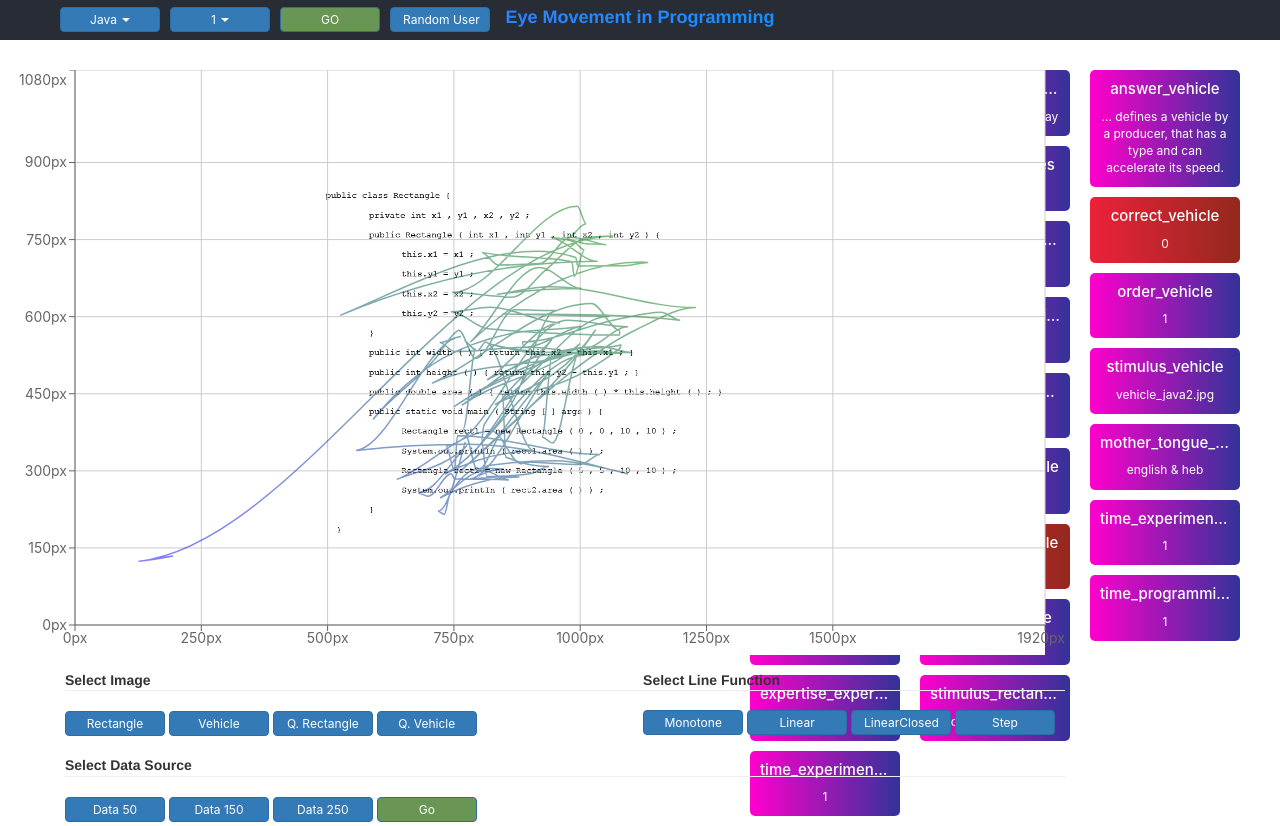
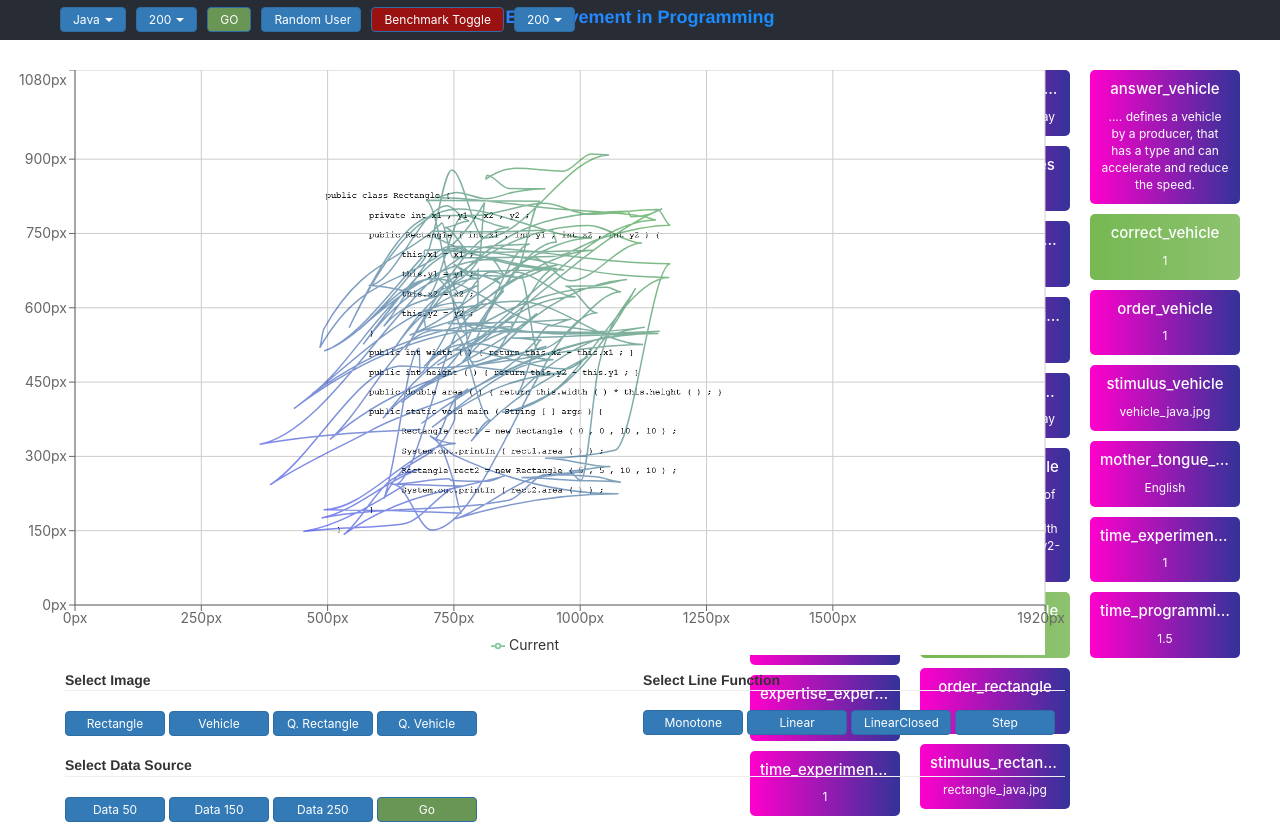
Before and after one commit to ashvtol/EMIP, a React (Create React App) app in the folder dashboard/: page / in a window 1280 px wide. Built offline with nearby package versions, Linux system fonts and the light colour scheme.

Commit message:
Added shadow(benchmark line) for better comparison

```diff
--- a/dashboard/src/App.js
+++ b/dashboard/src/App.js
@@ -28,7 +28,6 @@ function initMenuItems() {
             languages[itr.experiment_language] = new Set()
         langSet.add(itr.experiment_language);
     }
-
     for (let str in languages) {
         languages[str] = Array.from(languages[str]);
     }
@@ -48,19 +47,25 @@ class App extends React.Component {
     constructor(props) {
         super(props);
         this.state = {
+            menuData: languages,
             dataSource: 'data250',
             lang: "Java",
             id: 0,
             index: 0,
-            cardData: data[0],
+            benchmarkIndex: 200,
+            cardData: data[indexMap[200]],
+            benchmarkToggle: false,
             cartesianPlotData: {
-                "coordinates": [data[0].rectangle_java, data[0].vehicle_java],
-                "lang": "Java"
+                "coordinates": [data[indexMap[200]].rectangle_java, data[indexMap[200]].vehicle_java],
+                "benchmark": [data[indexMap[200]].rectangle_java, data[indexMap[200]].vehicle_java],
+                "lang": "Java",
+                "benchmarkToggle": false,
             }
         };
         this.LoadDataFromMenu = this.LoadDataFromMenu.bind(this);
         this.LoadDataFromPlotMenuAgain = this.LoadDataFromPlotMenuAgain.bind(this);
         this.selectDataFromPlotMenu = this.selectDataFromPlotMenu.bind(this);
+        // console.log(this.state);
 
     }
 
@@ -69,17 +74,22 @@ class App extends React.Component {
         this.setState((prev, current) => ({
             lang: value.lang,
             id: value.id,
-            index: indexMap[value.id],
+            index: value.id,
+            benchmarkToggle: value.benchmarkToggle,
+            benchmarkIndex: value.benchmarkIndex
         }), () => {
             console.log("Parent state changed by Menu :", value, "index:", this.state.index);
             this.setState((prev, current) => ({
-                cardData: data[this.state.index],
+                cardData: data[indexMap[this.state.index]],
                 cartesianPlotData: {
-                    "coordinates": [data[this.state.index].rectangle_java, data[this.state.index].vehicle_java],
-                    "lang": this.state.lang
+                    "coordinates": [data[indexMap[this.state.index]].rectangle_java, data[indexMap[this.state.index]].vehicle_java],
+                    "benchmark": [data[indexMap[this.state.benchmarkIndex]].rectangle_java, data[indexMap[this.state.benchmarkIndex]].vehicle_java],
+                    "lang": this.state.lang,
+                    "benchmarkToggle": this.state.benchmarkToggle,
+                    "benchmarkIndex": this.state.benchmarkIndex
                 }
             }), () => {
-                console.log("Card data changed by Menu :", value, "index:", this.state.cardData);
+                console.log("Card data changed by Menu :", value, "index:", this.state.cardData, "toggle", this.state.benchmarkToggle);
             });
         });
     }
@@ -87,13 +97,18 @@ class App extends React.Component {
     LoadDataFromPlotMenuAgain(e) {
         e.preventDefault();
         // console.log("Sent from Menu", value);
+        // languages["benchmarkToggle"] = false;
         this.setState((prev, current) => ({
             cardData: data[this.state.index],
+            benchmarkToggle: true,
             cartesianPlotData: {
-                "coordinates": [data[this.state.index].rectangle_java, data[this.state.index].vehicle_java],
+                "coordinates": [data[indexMap[this.state.index]].rectangle_java, data[indexMap[this.state.index]].vehicle_java],
+                "benchmark": [data[indexMap[this.state.benchmarkIndex]].rectangle_java, data[indexMap[this.state.benchmarkIndex]].vehicle_java],
                 "lang": this.state.lang
             }
-        }));
+        }), () => {
+            console.log(this.state.benchmarkToggle);
+        });
     }
 
     switchData() {
@@ -114,16 +129,18 @@ class App extends React.Component {
         this.setState((prev, current) => ({
             dataSource: value,
         }), () => {
-            console.log("DataSource changed:", value);
+            console.log("DataSource changed:", this.state.dataSource);
             this.switchData();
         });
-
     }
 
     render() {
         return (
             <div>
-                <HeaderMenu data={languages} mutateMenu={this.LoadDataFromMenu}/>
+                <HeaderMenu data={{
+                    "menuData": this.state.menuData,
+                    "benchmarkToggle": this.state.benchmarkToggle,
+                }} mutateMenu={this.LoadDataFromMenu}/>
                 <Cards data={this.state.cardData}/>
                 <CartesianPlot data={this.state.cartesianPlotData} mutateData={this.selectDataFromPlotMenu}
                                changedData={this.LoadDataFromPlotMenuAgain}/>
--- a/dashboard/src/CartesianPlot.js
+++ b/dashboard/src/CartesianPlot.js
@@ -12,17 +12,19 @@ import Button from 'react-bootstrap/Button'
 import {
     XAxis, YAxis, CartesianGrid, Line, ComposedChart
 } from 'recharts';
-
+import Legend from "recharts/lib/component/Legend";
 
 class CartesianPlot extends React.Component {
     constructor(props) {
         super(props);
         this.state = {
             data: this.transformData(this.props.data.coordinates),
+            benchmarkData: this.transformData(this.props.data.benchmark),
             lang: this.props.data.lang,
             index: 0,
             imagePath: img1,
             lineType: "monotone",
+            benchmarkToggle: this.props.data.benchmarkToggle
         }
         this.selectData = this.selectData.bind(this);
         // console.log(this.state.data);
@@ -49,7 +51,7 @@ class CartesianPlot extends React.Component {
             rectangleData.push(tempObj1);
             vehicleData.push(tempObj2);
         }
-
+        // console.log([rectangleData, vehicleData]);
         return [rectangleData, vehicleData];
     }
 
@@ -57,7 +59,9 @@ class CartesianPlot extends React.Component {
         if (prevProps.data !== this.props.data) {
             this.setState((prev, current) => ({
                 data: this.transformData(this.props.data.coordinates),
-                lang: this.props.data.lang
+                benchmarkData: this.transformData(this.props.data.benchmark),
+                lang: this.props.data.lang,
+                benchmarkToggle: this.props.data.benchmarkToggle
             }), () => {
                 this.setState((prev, current) => ({
                     imagePath: this.makePath()
@@ -89,6 +93,19 @@ class CartesianPlot extends React.Component {
             })
 
         });
+    }
+
+    populateLegend() {
+        if (this.state.benchmarkToggle) {
+            return [
+                {id: 'LY', value: 'Benchmark', type: 'line', color: "rgb(255 204 204)"},
+                {id: 'LY', value: 'Current', type: 'line', color: '#82ca9d'},
+            ]
+        } else {
+            return [
+                {id: 'LY', value: 'Current', type: 'line', color: '#82ca9d'},
+            ]
+        }
     }
 
     makePath() {
@@ -135,13 +152,17 @@ class CartesianPlot extends React.Component {
                         margin={{
                             right: 20, bottom: 20, left: 10,
                         }}
-                        data={this.state.data[this.state.index]}
                     >
                         <defs>
                             <linearGradient id="colorUv" x1="100%" y1="0%" x2="0%" y2="100%">
                                 <stop offset="0%" stopColor="blue" stopOpacity={0.5}/>
                                 <stop offset="10%" stopColor="green" stopOpacity={0.5}/>
                                 <stop offset="100%" stopColor="blue" stopOpacity={0.5}/>
+                            </linearGradient>
+                            <linearGradient id="colorUv1" x1="50%" y1="0%" x2="0%" y2="50%">
+                                {/*<stop offset="0%" stopColor="blue" stopOpacity={0.2}/>*/}
+                                {/*<stop offset="10%" stopColor="green" stopOpacity={0.2}/>*/}
+                                <stop offset="100%" stopColor="red" stopOpacity={0.2}/>
                             </linearGradient>
                         </defs>
                         <CartesianGrid/>
@@ -154,7 +175,17 @@ class CartesianPlot extends React.Component {
                             fillOpacity={1}
                             stroke="url(#colorUv)"
                             strokeWidth={1.5}
+                            data={this.state.data[this.state.index]}
                         />
+                        <Legend payload={this.populateLegend()}/>
+                        s{this.state.benchmarkToggle && <Line
+                        type={this.state.lineType}
+                        dataKey="LY"
+                        dot={false}
+                        data={this.state.benchmarkData[this.state.index]}
+                        stroke="url(#colorUv1)"
+                        strokeWidth={1.5}
+                    />}
                         {/*<Tooltip/>*/}
                     </ComposedChart>
                     <div className={"buttonHeading"}>
--- a/dashboard/src/HeaderMenu.js
+++ b/dashboard/src/HeaderMenu.js
@@ -6,13 +6,25 @@ class HeaderMenu extends React.Component {
     constructor(props) {
         super(props);
         this.state = {
-            data: this.props.data,
-            lang: Object.keys(this.props.data)[0],
-            id: this.props.data["Java"][0],
+            data: this.props.data.menuData,
+            lang: Object.keys(this.props.data.menuData)[0],
+            id: 200,
+            benchmarkToggle: this.props.data.benchmarkToggle,
+            benchmarkIndex: 200,
         }
         // console.log(this.state.data);
         this.changeData = this.changeData.bind(this);
     }
+
+    toggleBenchMark() {
+        this.setState((prev, current) => ({
+            benchmarkToggle: !this.state.benchmarkToggle,
+        }), () => {
+            console.log("BenchMark :", this.state.benchmarkToggle);
+            this.changeData();
+        });
+    }
+
 
     changeLanguage(value) {
         this.setState((prev, current) => ({
@@ -31,23 +43,43 @@ class HeaderMenu extends React.Component {
         });
     }
 
+    changeBenchmark(value) {
+        this.setState((prev, current) => ({
+            benchmarkIndex: value,
+        }), () => {
+            console.log("Benchmark Index changed :", this.state.benchmarkIndex);
+            this.changeData();
+        });
+    }
+
     changeData() {
         let value = {
             "lang": this.state.lang,
             "id": this.state.id,
+            "benchmarkToggle": this.state.benchmarkToggle,
+            "benchmarkIndex": this.state.benchmarkIndex
         }
         this.props.mutateMenu(value);
+    }
+
+    getToggleBg() {
+        return !this.state.benchmarkToggle ? "#9a1111" : "rgb(105 150 85)";
     }
 
     selectRandomUser() {
         let langList = Object.keys(this.state.data);
         let randLang = langList[Math.floor(Math.random() * langList.length)];
         let randIndex = Math.floor(Math.random() * this.state.data[randLang].length);
+        let randBenchmarkIndex = Math.floor(Math.random() * this.state.data[randLang].length);
+        while (randBenchmarkIndex === randIndex) {
+            randBenchmarkIndex = Math.floor(Math.random() * this.state.data[randLang].length);
+        }
         this.setState((prev, current) => ({
             lang: randLang,
-            id: this.props.data[randLang][randIndex]
+            id: this.props.data.menuData[randLang][randIndex],
+            benchmarkIndex: this.props.data.menuData[randLang][randBenchmarkIndex]
         }), () => {
-            console.log("Random User Selected :", "id:", this.state.id, "lang:", randLang);
+            console.log("Random User Selected :", "id:", this.state.id, "lang:", randLang, "Benchmark Index:", this.state.benchmarkIndex);
             this.changeData();
         });
     }
@@ -62,7 +94,7 @@ class HeaderMenu extends React.Component {
                     <div className={"menu"}>
                         <div id={"menuItems"}>
                             <div className="dropdown">
-                                <button className="btn btn-primary dropdown-toggle" type="button"
+                                <button className="btn btn-primary dropdown-toggle newbtn" type="button"
                                         data-toggle="dropdown"> {this.state.lang}
                                     <span className="caret"/></button>
                                 <ul className="dropdown-menu">
@@ -76,11 +108,11 @@ class HeaderMenu extends React.Component {
                         </div>
                         <div id={"menuItems"}>
                             <div className="dropdown">
-                                <button className="btn btn-primary dropdown-toggle" type="button"
+                                <button className="btn btn-primary dropdown-toggle newbtn" type="button"
                                         data-toggle="dropdown"> {this.state.id}
                                     <span className="caret"/></button>
                                 <ul className="dropdown-menu">
-                                    {this.props.data[this.state.lang].map((value) => {
+                                    {this.props.data.menuData[this.state.lang].map((value) => {
                                         return <li key={value} onClick={() => this.changeID(value)}><a
                                             href={"#"}>{value}</a></li>
                                     })}
@@ -89,7 +121,7 @@ class HeaderMenu extends React.Component {
                         </div>
                         <div id={"menuItems"}>
                             <div className="dropdown">
-                                <button className="btn btn-primary dropdown-toggle" type="button"
+                                <button className="btn btn-primary dropdown-toggle newbtn" type="button"
                                         style={{background: "rgb(105 150 85)"}}
                                         data-toggle="dropdown" onClick={() => this.changeData()}> GO
                                 </button>
@@ -102,6 +134,28 @@ class HeaderMenu extends React.Component {
                                 </button>
                             </div>
                         </div>
+                        <div id={"menuItems"}>
+                            <div className="dropdown">
+                                <button className="btn btn-primary dropdown-toggle newbtn" type="button"
+                                        data-toggle="dropdown"
+                                        style={{background: this.getToggleBg()}}
+                                        onClick={() => this.toggleBenchMark()}>Benchmark Toggle
+                                </button>
+                            </div>
+                        </div>
+                        <div id={"menuItems"}>
+                            <div className="dropdown">
+                                <button className="btn btn-primary dropdown-toggle newbtn" type="button"
+                                        data-toggle="dropdown"> {this.state.benchmarkIndex}
+                                    <span className="caret"/></button>
+                                <ul className="dropdown-menu">
+                                    {this.props.data.menuData[this.state.lang].map((value) => {
+                                        return <li key={value} onClick={() => this.changeBenchmark(value)}><a
+                                            href={"#"}>{value}</a></li>
+                                    })}
+                                </ul>
+                            </div>
+                        </div>
                     </div>
                 </div>
             </div>
--- a/dashboard/src/headerStyle.css
+++ b/dashboard/src/headerStyle.css
@@ -17,6 +17,13 @@
 .btn {
     height: 25px !important;
     width: 100px;
+    line-height: 10px !important;
+    font-size: 12px;
+}
+
+.newbtn {
+    height: 25px !important;
+    width: 100% !important;
     line-height: 10px !important;
     font-size: 12px;
 }
```
Also changed, not shown: 1 other file (tests, documents, lock files or other folders).
